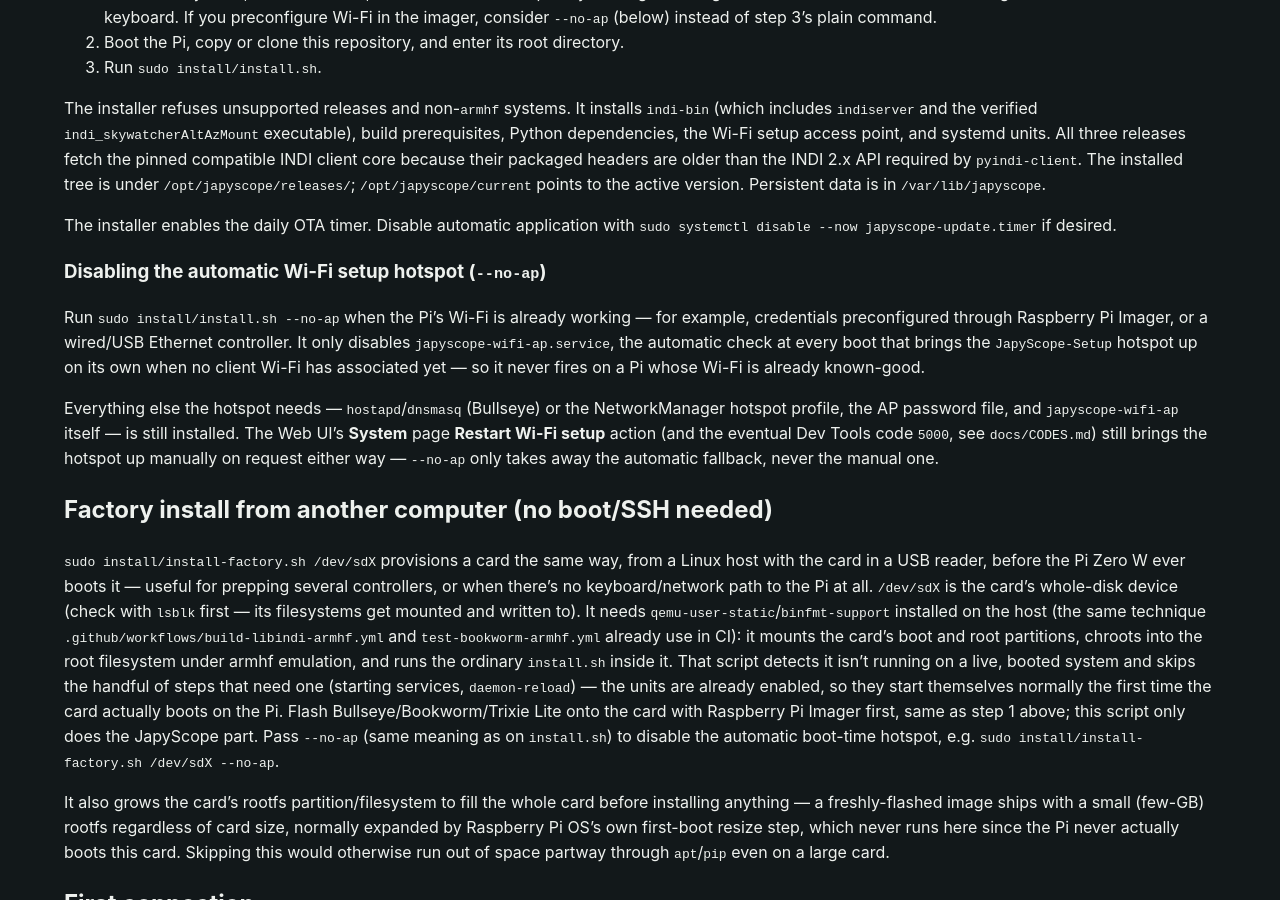
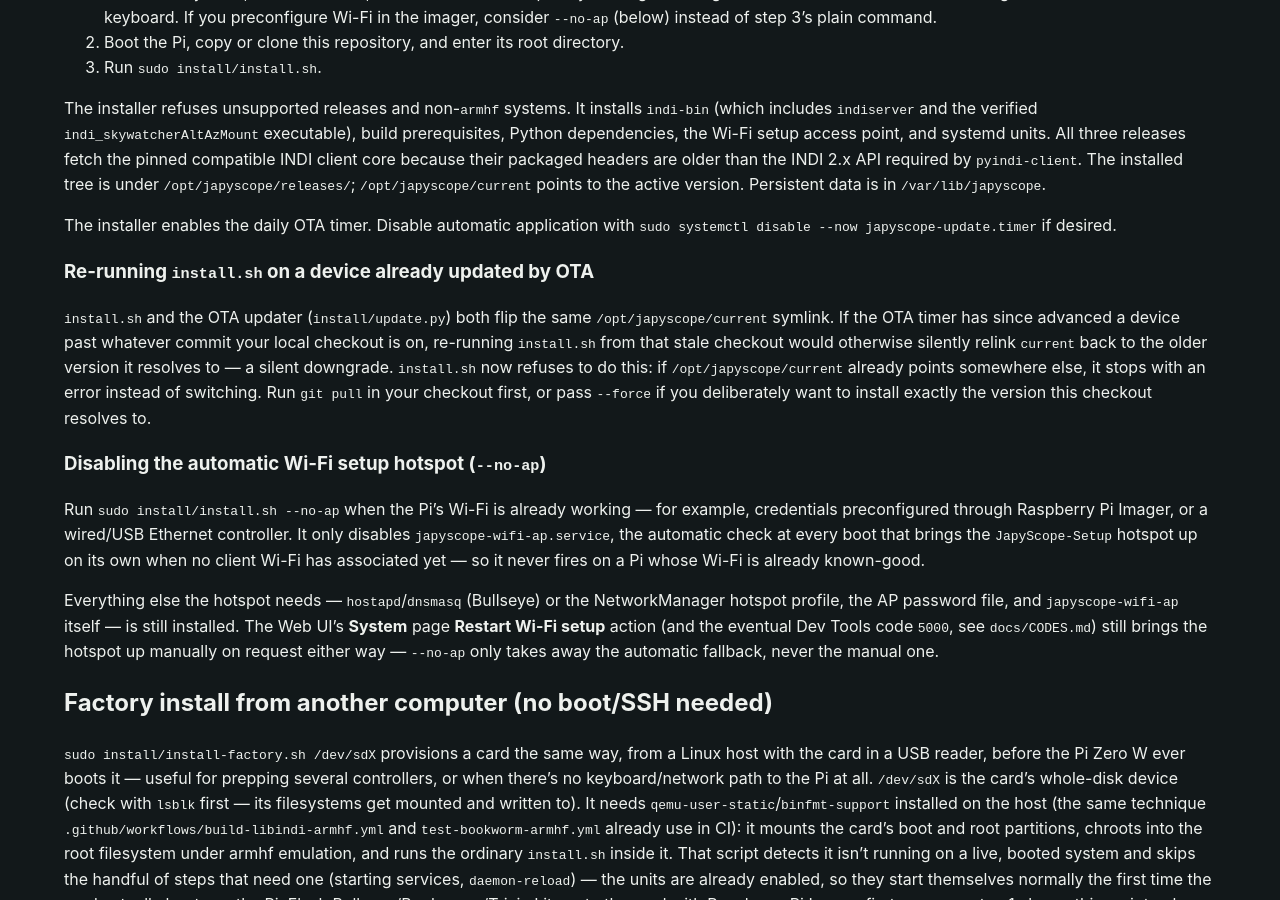
Before and after one commit to jan-tdy/japyscope-remote, a Jekyll site: the page built from docs/INSTALL.md, in a window 1280 px wide and 900 px high, scrolled down 694 px. Built offline with Jekyll 4.4.1, drawn with Linux system fonts in a browser that asks for light colours.

Commit message:
install.sh: refuse to silently downgrade /opt/japyscope/current
install.sh and the OTA updater (install/update.py) both flip the same
/opt/japyscope/current symlink. Re-running install.sh from a stale local
checkout after japyscope-update.timer had already advanced the device to a
newer GitHub release used to silently relink current back to the older
version the stale checkout resolves to. install.sh now refuses that switch
unless --force is passed, and points at git pull as the fix.

Co-Authored-By: Claude Sonnet 5 <noreply@anthropic.com>
Claude-Session: https://claude.ai/code/session_01FovdYQrLHeUF1A3FjZwmzt

```diff
--- a/docs/INSTALL.md
+++ b/docs/INSTALL.md
@@ -54,6 +54,18 @@ points to the active version. Persistent data is in `/var/lib/japyscope`.
 
 The installer enables the daily OTA timer. Disable automatic application with
 `sudo systemctl disable --now japyscope-update.timer` if desired.
+
+### Re-running `install.sh` on a device already updated by OTA
+
+`install.sh` and the OTA updater (`install/update.py`) both flip the same
+`/opt/japyscope/current` symlink. If the OTA timer has since advanced a
+device past whatever commit your local checkout is on, re-running
+`install.sh` from that stale checkout would otherwise silently relink
+`current` back to the older version it resolves to — a silent downgrade.
+`install.sh` now refuses to do this: if `/opt/japyscope/current` already
+points somewhere else, it stops with an error instead of switching. Run
+`git pull` in your checkout first, or pass `--force` if you deliberately
+want to install exactly the version this checkout resolves to.
 
 ### Disabling the automatic Wi-Fi setup hotspot (`--no-ap`)
 
```
Also changed, not shown: docs/TROUBLESHOOTING.md (+15 -0 lines), tests/test_install_downgrade_guard.py (added, +86 -0 lines), 1 other file.
